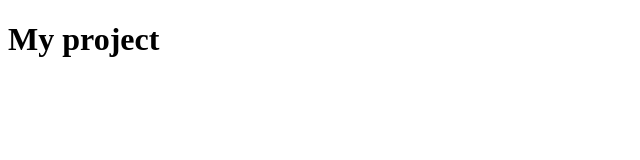
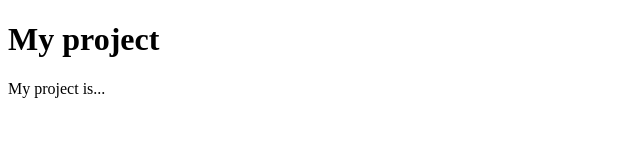
Before and after one commit to Bogdansgit/my-projects, a plain HTML site: page index.html in a window 1280 px wide. Shown: the whole page, without its empty margins (0-640 px from the left). Drawn offline with Linux system fonts and the light colour scheme.

Commit message:
text was added

```diff
--- a/index.html
+++ b/index.html
@@ -8,5 +8,6 @@
 </head>
 <body>
     <h1>My project</h1>
+    My project is...
 </body>
 </html>
```
